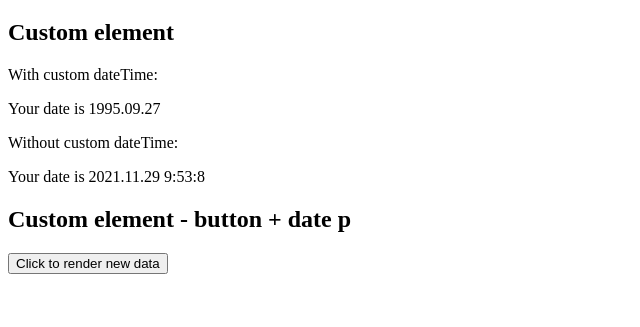
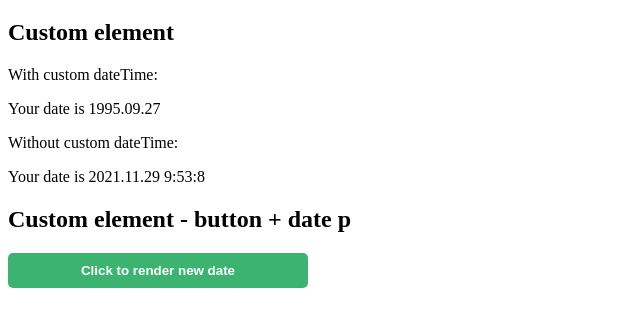
Before and after one commit to karminkarmen/js-web-components-playground, a plain HTML site: page index.html in a window 1280 px wide. Shown: the part 61-388 px from the top of the page, without its empty margins (0-640 px from the left). Drawn offline with Linux system fonts and the light colour scheme.

Commit message:
add templates

```diff
--- /dev/null
+++ b/customElements/NewDateButton.js
@@ -0,0 +1,30 @@
+class NewDateButton extends HTMLButtonElement {
+  constructor() {
+    super();
+    this.innerText = 'Click to render new date';
+    this.onclick = this.onClickHandler;
+    this.clickCounter = 0;
+  }
+
+  get dateContainer() {
+    return document.querySelector('.new-dates-container');
+  }
+
+  checkIfBtnShouldBeDisabled() {
+    if (this.clickCounter >= 5) {
+      this.disabled = true;
+      this.innerText = 'You cannot add more dates to the list';
+    }
+  }
+
+  onClickHandler() {
+    if (this.clickCounter < 5) {
+      const newDateElement = document.createElement('current-date-info');
+      this.dateContainer.appendChild(newDateElement);
+      this.clickCounter++;
+      this.checkIfBtnShouldBeDisabled();
+    }
+  }
+}
+
+window.customElements.define('show-new-date-btn', NewDateButton, {extends: 'button'});
--- a/customElements/ShowNewDateButton.js
+++ /dev/null
@@ -1,27 +0,0 @@
-class ShowNewDateButton extends HTMLButtonElement {
-  constructor() {
-    super();
-    this.innerText = `Click to render new data`;
-    this.onclick = this.onClickHandler;
-    this.dateElementsCounter = 0;
-  }
-
-  get dateContainer() {
-    return document.getElementsByClassName('date-container')[0];
-  }
-
-  checkIfBtnShouldBeDisabled() {
-    if (this.dateElementsCounter >= 5) {
-      this.disabled = true;
-    }
-  }
-
-  onClickHandler() {
-    const newDateElement = document.createElement('current-date-info');
-    this.dateContainer.appendChild(newDateElement);
-    this.dateElementsCounter++;
-    this.checkIfBtnShouldBeDisabled();
-  }
-}
-
-window.customElements.define('show-new-date-btn', ShowNewDateButton, {extends: 'button'});
--- a/index.html
+++ b/index.html
@@ -4,9 +4,7 @@
 <head>
     <meta charset="utf-8">
     <meta name="viewport" content="width=device-width, initial-scale=1">
-
     <title>Web components</title>
-
 </head>
 
 <body>
@@ -21,13 +19,14 @@
     <current-date-info></current-date-info>
 </div>
 <h2>Custom element - button + date p</h2>
-<div>
-    <button is="show-new-date-btn"></button>
-    <div class="date-container">
+<div class="new-date-with-btn-container">
+    <div class="new-dates-container">
     </div>
 </div>
 
 <script src="customElements/CurrentDateInfo.js"></script>
-<script src="customElements/ShowNewDateButton.js"></script>
+<script src="customElements/NewDateButton.js"></script>
+<script src="templates/AnimatedButton.js"></script>
+<script src="index.js"></script>
 </body>
 </html>
--- /dev/null
+++ b/index.js
@@ -0,0 +1,6 @@
+const dateBtnContainer = document.querySelector('.new-date-with-btn-container');
+const newDatesContainer = document.querySelector('.new-dates-container');
+
+let animatedButtonTemplate = document.getElementById('animated-button-template');
+
+dateBtnContainer.insertBefore(animatedButtonTemplate.content.cloneNode(true), newDatesContainer);
--- /dev/null
+++ b/templates/AnimatedButton.js
@@ -0,0 +1,39 @@
+const AnimatedButtonTemplate = ({type}) => `
+  <template id="animated-button-template">
+    <style>
+       button {
+         padding: 10px;
+         min-width: 300px;
+         font-weight: bold;
+         border-radius: 5px;
+         border: none;
+         background: mediumseagreen;
+         cursor: pointer;
+         color: white;
+         transition: background 300ms ease-in-out;
+       }
+
+       button:hover {
+         background: seagreen;
+       }
+
+       button:disabled {
+         background: darkred;
+         cursor: not-allowed;
+       }
+
+       button:disabled:hover {
+         background: indianred;
+       }
+    </style>
+    <button is=${type}></button>
+  </template>
+`
+
+const appendToHtmlNewDateBtnTemplate = () => {
+  const newDateBtnHtml = AnimatedButtonTemplate({type: "show-new-date-btn"});
+  const htmlBody = document.getElementsByTagName("body")[0];
+  htmlBody.insertAdjacentHTML("afterbegin", newDateBtnHtml);
+}
+
+appendToHtmlNewDateBtnTemplate();
```
